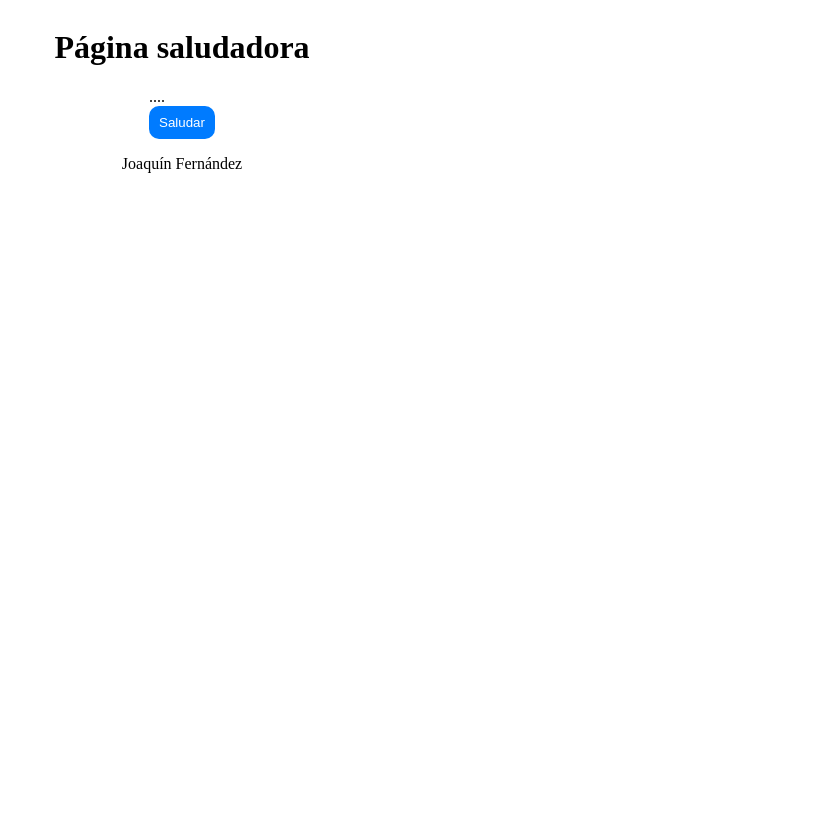
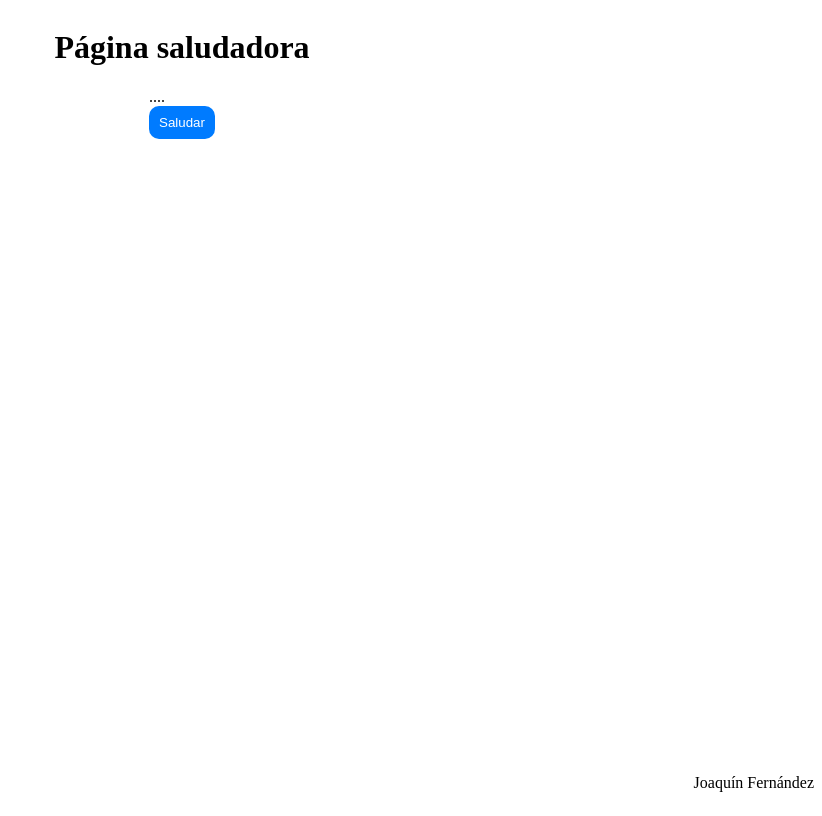
Before and after one commit to JoaquinFernnadez/Saludator, a plain HTML site: page index.html in a window 1280 px wide. Shown: the whole page, without its empty margins (458-1280 px from the left). Drawn offline with nearby package versions, Linux system fonts and the light colour scheme.

Commit message:
sprint 2 terminado

```diff
--- a/index.html
+++ b/index.html
@@ -6,6 +6,7 @@
     <title>Document</title>
     <link rel="stylesheet" href="style.css">
     <script type="module" src="script.js"></script>
+    <script src="https://cdn.jsdelivr.net/npm/canvas-confetti@1.9.3/dist/confetti.browser.min.js"></script>
 </head>
 
 
--- a/script.js
+++ b/script.js
@@ -2,4 +2,5 @@
 document.getElementById('miboton').addEventListener('click',saludar)
 function saludar(){
     document.getElementById('frase').innerHTML = 'Hola'
+    confetti()
 }
--- a/style.css
+++ b/style.css
@@ -3,7 +3,7 @@ body{
     flex-direction: column;
     justify-content: center;
     align-items: center;
-
+    height: 100vh;
 }
 
 button{
@@ -14,9 +14,13 @@ button{
     border-radius: 10px;
     cursor: pointer;
 
-
 }
-
+section{
+    flex: 1;
+}
+footer{
+    align-self: flex-end;
+}
 button:hover{
     background-color: #0056ff;
 }
```
Also changed, not shown: 1 other file.
